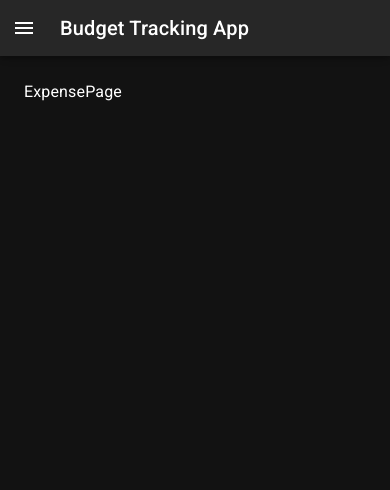
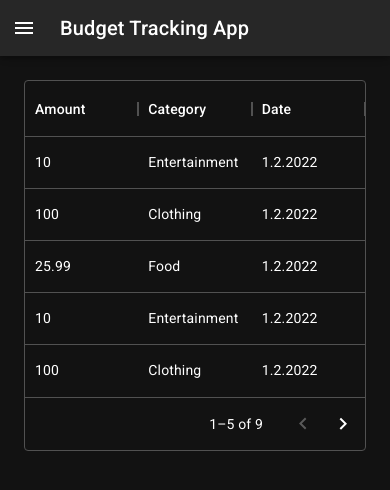
Before and after one commit to SirSimon04/budget_tracker, a React (Create React App) app: page /expenses in a window 390 px wide. Shown: the top 490 px of the page. Built offline with nearby package versions, Linux system fonts and the light colour scheme.

Commit message:
add datagrid with responsiveness

```diff
--- a/package.json
+++ b/package.json
@@ -7,6 +7,7 @@
     "@emotion/styled": "^11.6.0",
     "@mui/icons-material": "^5.3.1",
     "@mui/material": "^5.4.0",
+    "@mui/x-data-grid": "^5.4.0",
     "@testing-library/jest-dom": "^5.16.1",
     "@testing-library/react": "^12.1.2",
     "@testing-library/user-event": "^13.5.0",
--- a/src/components/pages/ExpensePage/ExpensePage.jsx
+++ b/src/components/pages/ExpensePage/ExpensePage.jsx
@@ -1,7 +1,91 @@
 import React from "react";
+import { DataGrid } from "@mui/x-data-grid";
+import { Grid } from "@mui/material";
+
+const columns = [
+  { field: "amount", headerName: "Amount", flex: 1 },
+  { field: "category", headerName: "Category", flex: 1 },
+  { field: "date", headerName: "Date", flex: 1 }
+];
+
+const rows = [
+  {
+    id: 0,
+    amount: 10,
+    category: "Entertainment",
+    date: new Date().toLocaleDateString("de-DE")
+  },
+  {
+    id: 1,
+    amount: 100,
+    category: "Clothing",
+    date: new Date().toLocaleDateString("de-DE")
+  },
+  {
+    id: 2,
+    amount: 25.99,
+    category: "Food",
+    date: new Date().toLocaleDateString("de-DE")
+  },
+  {
+    id: 3,
+    amount: 10,
+    category: "Entertainment",
+    date: new Date().toLocaleDateString("de-DE")
+  },
+  {
+    id: 4,
+    amount: 100,
+    category: "Clothing",
+    date: new Date().toLocaleDateString("de-DE")
+  },
+  {
+    id: 5,
+    amount: 25.99,
+    category: "Food",
+    date: new Date().toLocaleDateString("de-DE")
+  },
+  {
+    id: 6,
+    amount: 10,
+    category: "Entertainment",
+    date: new Date().toLocaleDateString("de-DE")
+  },
+  {
+    id: 7,
+    amount: 100,
+    category: "Clothing",
+    date: new Date().toLocaleDateString("de-DE")
+  },
+  {
+    id: 8,
+    amount: 25.99,
+    category: "Food",
+    date: new Date().toLocaleDateString("de-DE")
+  }
+];
 
 function ExpensePage() {
-  return <div>ExpensePage</div>;
+  return (
+    <div style={{ width: "100%" }}>
+      <Grid
+        container
+        direction="row"
+        justifyContent="center"
+        alignItems="center"
+      >
+        <Grid item xs={12} lg={8} xl={5}>
+          <DataGrid
+            autoHeight={true}
+            rows={rows}
+            columns={columns}
+            pageSize={5}
+            rowsPerPageOptions={[5]}
+          />
+        </Grid>
+      </Grid>
+    </div>
+  );
 }
 
 export default ExpensePage;
```
Also changed, not shown: 1 other file (tests, documents, lock files or other folders).
